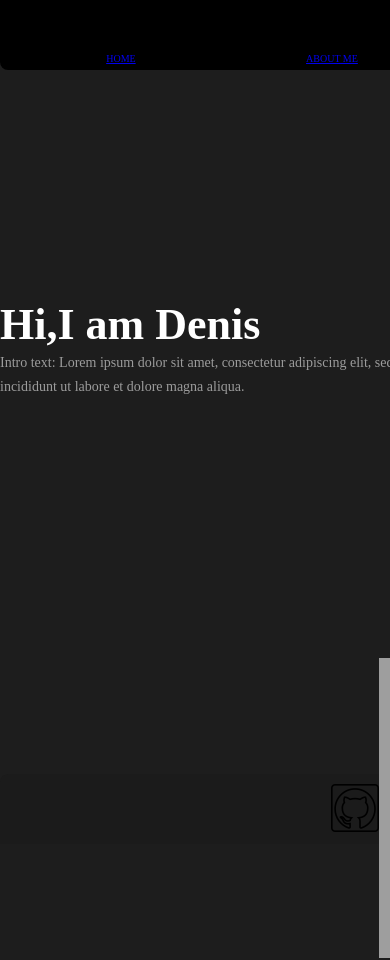
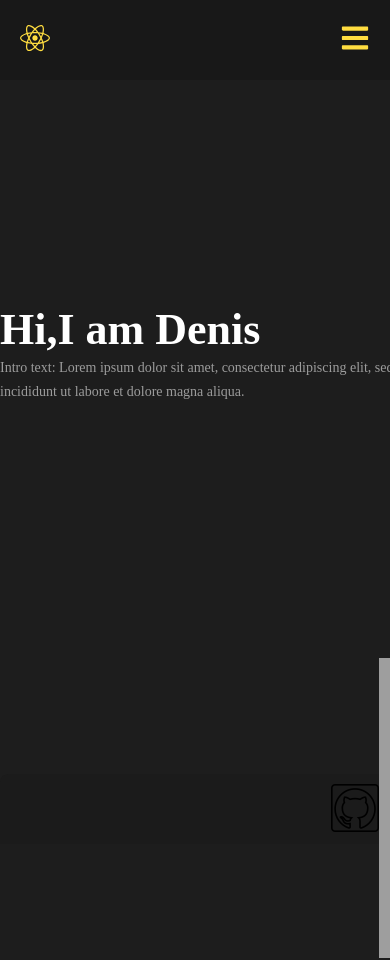
Before and after one commit to Magomedaminov/reactportfolio, a React (Create React App) app: page / in a window 390 px wide. Shown: the top 960 px of the page. Built offline with nearby package versions, Linux system fonts and the light colour scheme; grey boxes are pictures that could not be loaded.

Commit message:
add styles header and active burger

```diff
--- a/src/components/header/header.scss
+++ b/src/components/header/header.scss
@@ -1,21 +1,87 @@
-.header {
-    width: 1110px;
-    margin: 0 auto;
-    height: 70px;
-    background: #000;
-    border-radius: 0px 0px 8px 8px;
-    color: #9C9C9C;
-    padding: 21px;
-    box-sizing: border-box;
+.navbar {
+    display: flex;
+    height: 80px;
+    background: var(--yellow-theme-nav-bg-color);
+    color: var(--yellow-theme-main-color);
+    justify-content: center;
+    align-items: center;
+    font-size: 1.2rem;
+    &__container {
+        display: flex;
+        flex: 1;
+        align-items: center;
+        width: 100%;
+        height: inherit;
+        padding: 0 20px;
+    }
+    &__logo {
+        color: var(--yellow-theme-main-color);
+        cursor: pointer;
+    }
+    &__menu {
+        display: flex;
+        list-style: none;
+        text-align: center;
+        &__item {
+            line-height: 40px;
+            margin-right: 1.5rem;
+            font-size: 1.6rem;
+            &::after {
+                content: '';
+                display: block;
+                height: 3px;
+                width: 0;
+                background: transparent;
+                transition: all 0.5s ease;
+            }
+            &:hover::after {
+                width: 100%;
+                background: var(--yellow-theme-main-color);
+            }
+            &__links {
+                color: var(--yellow-theme-main-color);
+                text-decoration: none;
+                padding: 0.5rem;
+            }
+        }
+    }
+    &__icon {
+        display: none;
+        color: var(--yellow-theme-main-color);
+    }
 
-    ul {
-        list-style-type: none;
-        margin: 0;
-        display: flex;
-        justify-content: space-around;
-    }
+
 }
 
-.selected {
-    color:aliceblue;
+@media only screen and (max-width: 768px){
+    .navbar__menu {
+        display: flex;
+        flex-direction: column;
+        justify-content: center;
+        width: 100%;
+        position: absolute;
+        top: 80px;
+        left: -110%;
+        opacity: 1;
+        transition: all 0.5s ease;
+
+        &.active {
+            background:#181818;
+            left: 0px;
+            opacity: 1;
+        }
+        &__item{
+            border-bottom: 1px solid #282828;
+            margin: 0px;
+            padding: 20px 0px;
+        }
+    }
+
+    .navbar__icon {
+        display: block;
+        cursor: pointer;
+        color: var(--yellow-theme-main-color);
+        padding-right: 20px;
+    }
+
 }
--- a/src/components/header/index.js
+++ b/src/components/header/index.js
@@ -38,12 +38,13 @@
     };
 
     return (
-        <div className='header'>
-            <nav className='navbar'>
-            <Link to={'/'} className="navbar__logo">
-                <FaReact size={30}/>
-            </Link>
-            <ul className='navbar__menu'>
+        <nav className='navbar'>
+            <div className='navbar__container'>
+                <Link to={'/'} className="navbar__logo">
+                    <FaReact size={30}/>
+                </Link>
+            </div>
+            <ul className={`navbar__menu ${toggleIcon ? 'active' : ''}`}>
                 {
                     data.map((item, key) => (
                         <li key={key} className='navbar__menu__item'>
@@ -54,13 +55,12 @@
                     ))
                 }
             </ul>
-            <div className='navbar__icon' onclick={handleToggleIcon}>
+            <div className='navbar__icon' onClick={handleToggleIcon}>
                 {
                     toggleIcon ? <HiX size={30}/> : <FaBars size={30}/>
                 }
             </div>
-            </nav>
-        </div>
+        </nav>
     )
 }
 
```
